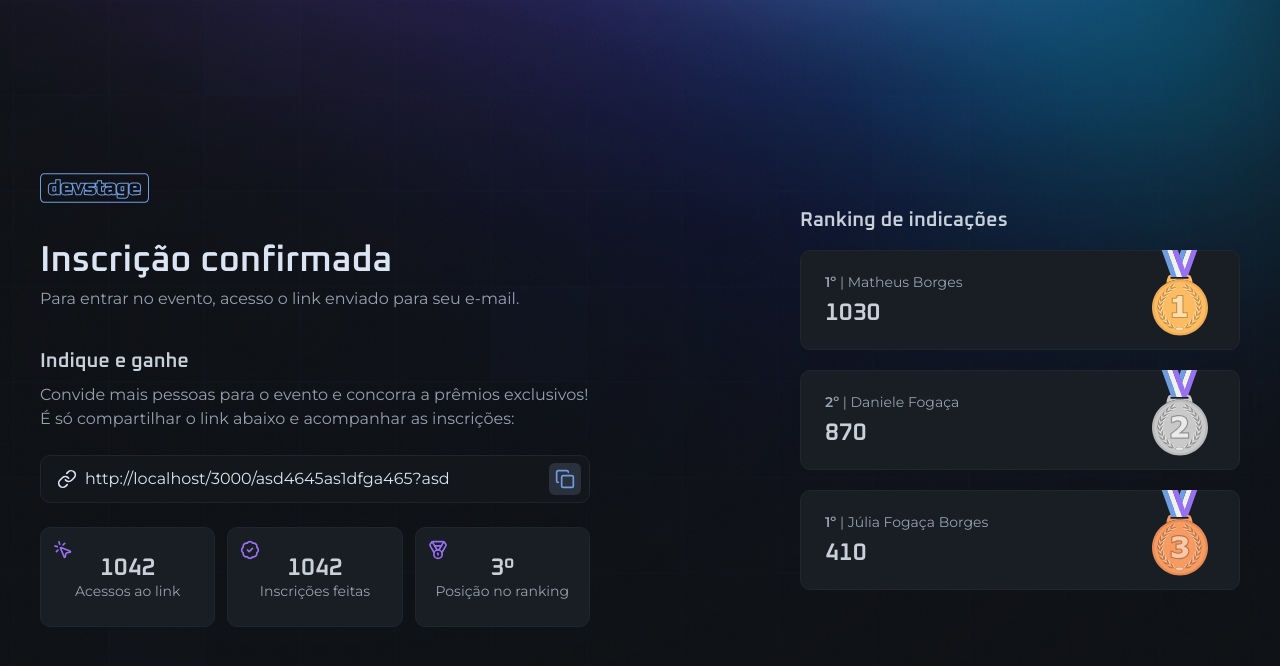
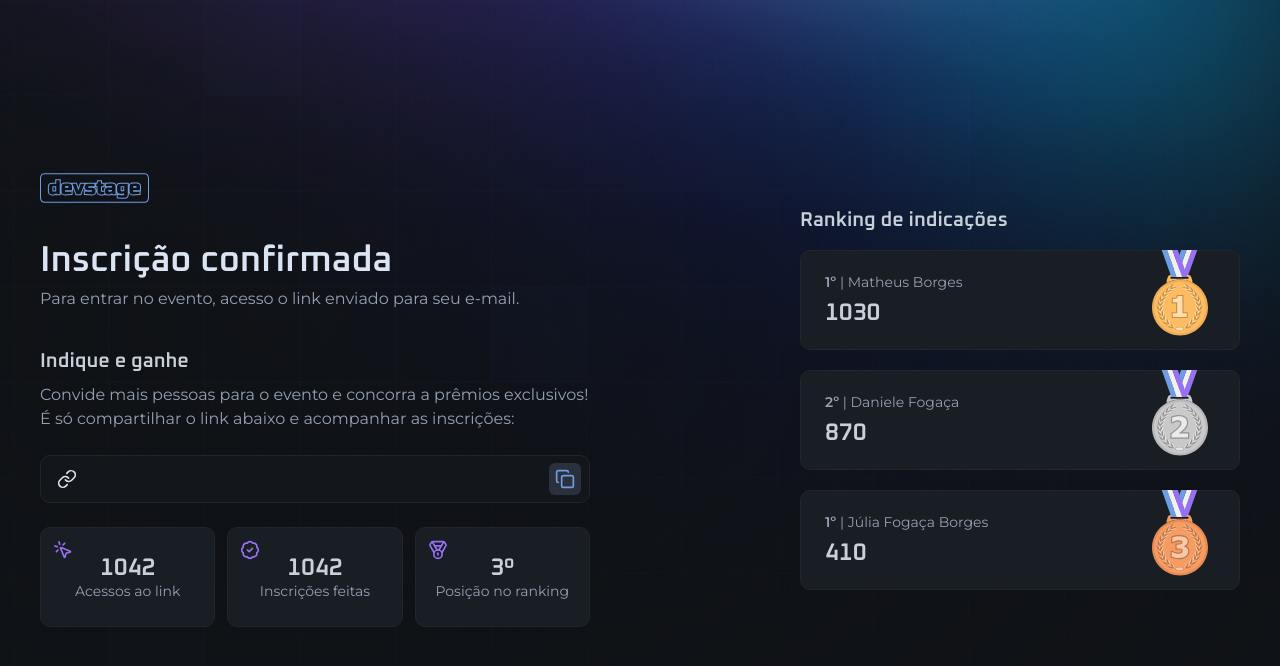
Before and after one commit to MatheusBorgesDev/nlw-connect, a Next.js app: page /invite in a window 1280 px wide. Shown: the top 666 px of the page. Built offline with nearby package versions, Linux system fonts and the light colour scheme.

Commit message:
feat: 🎉 enhance InviteLinkInput to accept dynamic invite link and enable copy functionality

```diff
--- a/src/app/invite/components/invite-link-input.tsx
+++ b/src/app/invite/components/invite-link-input.tsx
@@ -1,20 +1,28 @@
+"use client";
+
+import { Copy, Link } from "lucide-react";
+
 import { IconButton } from "@/components/icon-button";
 import { InputField, InputIcon, InputRoot } from "@/components/input";
-import { Copy, Link } from "lucide-react";
 
-export function InviteLinkInput() {
+type InviteLinkProps = {
+	inviteLink: string;
+};
+
+export function InviteLinkInput({ inviteLink }: InviteLinkProps) {
+	function copyInviteLink() {
+		navigator.clipboard.writeText(inviteLink);
+	}
+
 	return (
 		<InputRoot>
 			<InputIcon>
 				<Link className="size-5" />
 			</InputIcon>
 
-			<InputField
-				readOnly
-				defaultValue="http://localhost/3000/asd4645as1dfga465?asd"
-			/>
+			<InputField readOnly defaultValue={inviteLink} />
 
-			<IconButton className="-mr-2">
+			<IconButton className="-mr-2" onClick={copyInviteLink}>
 				<Copy className="size-5" />
 			</IconButton>
 		</InputRoot>
```
